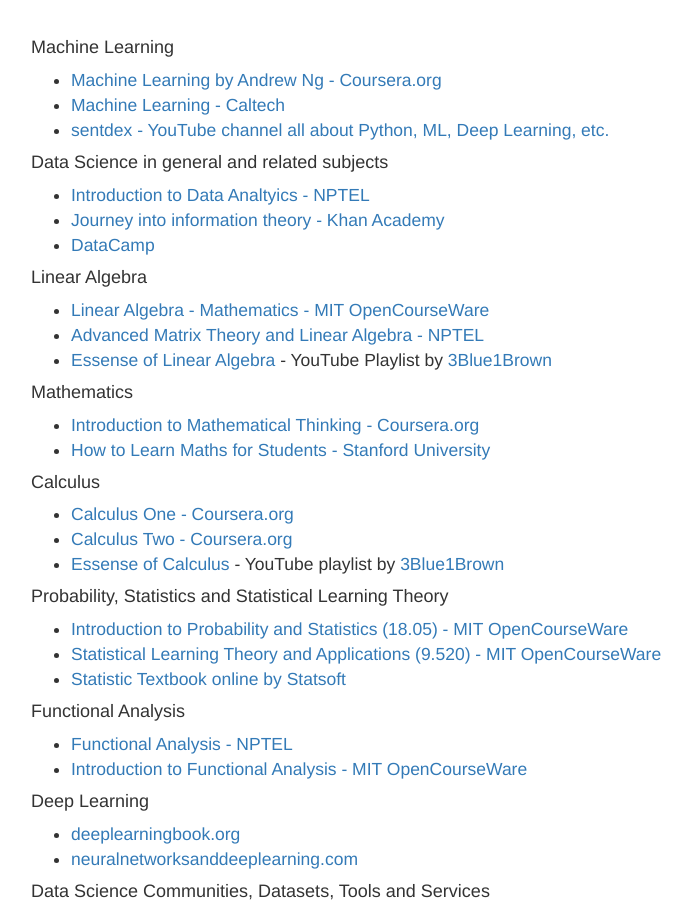
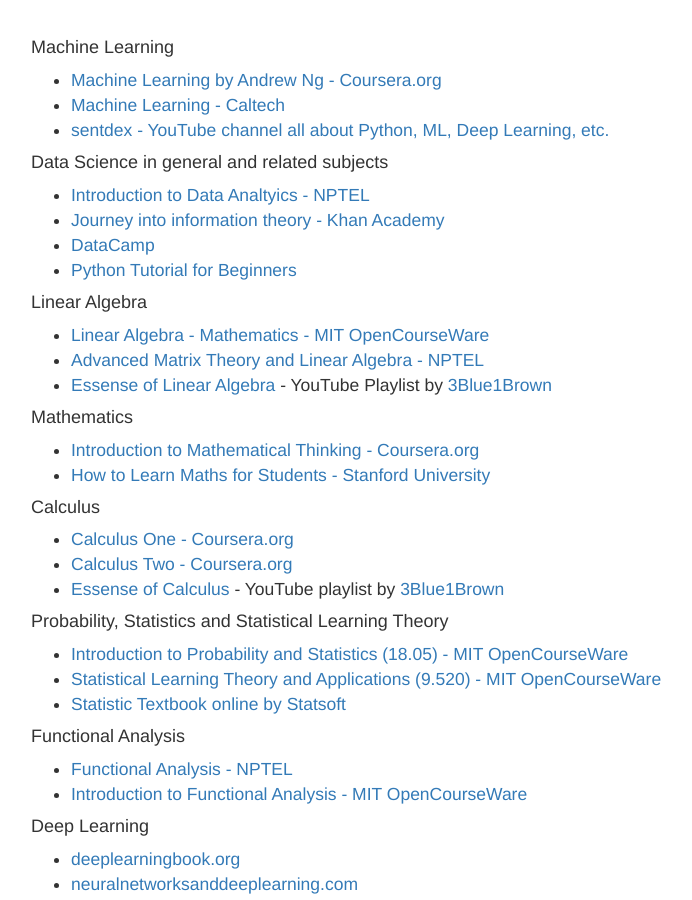
Before and after one commit to devm1023/ML_project, a Jekyll site: the page built from pages/useful-stuff.html, in a window 1280 px wide and 900 px high, scrolled down 490 px. Shown: the whole window, without its empty margins (39-731 px from the left). Built offline with Jekyll 4.4.1, drawn with Linux system fonts in a browser that asks for light colours; nearby versions of some CDN libraries; comment, search, counter and statistics services are not loaded.

Commit message:
Update useful-stuff.html

```diff
--- a/pages/useful-stuff.html
+++ b/pages/useful-stuff.html
@@ -21,6 +21,7 @@
 	<li><A href="http://nptel.ac.in/courses/110106064/1" target="_blank">Introduction to Data Analtyics - NPTEL</A></li>
 	<li><A href="https://www.khanacademy.org/computing/computer-science/informationtheory" target="_blank">Journey into information theory - Khan Academy</A></li>
 	<li><A href="https://www.datacamp.com/" target="_blank">DataCamp</A></li>
+	<li><A href="https://www.guru99.com/python-tutorials.html" target="_blank">Python Tutorial for Beginners</A></li>
 </ul>
 <h4>Linear Algebra</h4>
 <ul>
```
